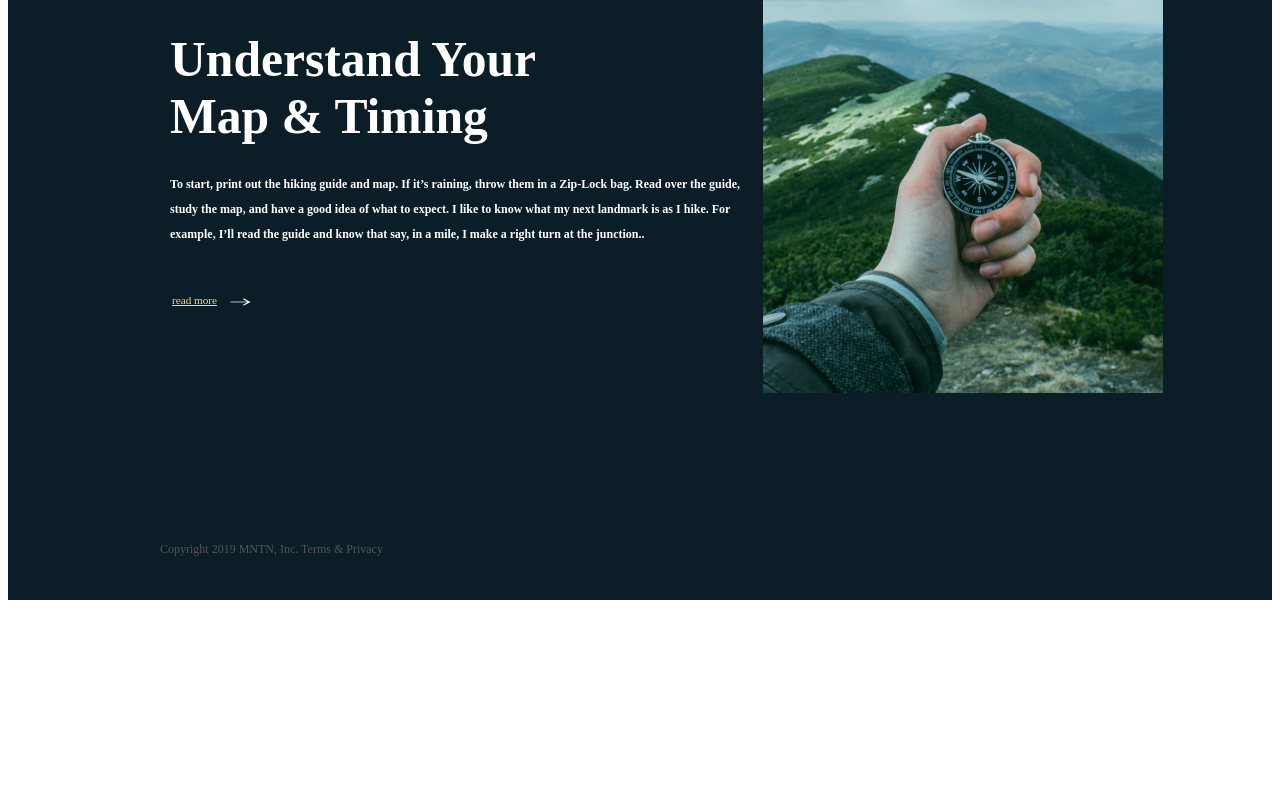
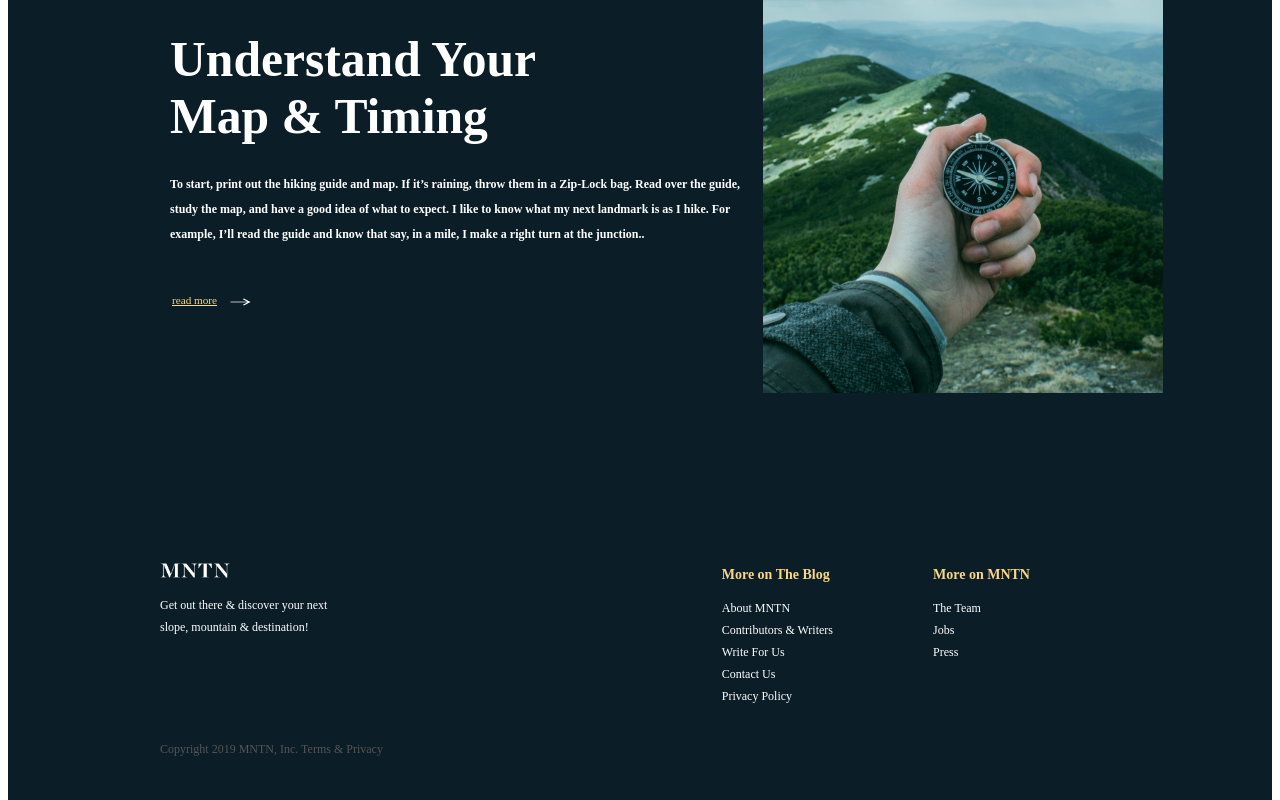
Before and after one commit to Anita-ihuman/MNTN-Template-, a Next.js app: page / in a window 1280 px wide. Shown: the part 2449-3249 px from the top of the page. Before the commit the page ends 3057 px from the top, so only its background shows below. Built offline with nearby package versions, Linux system fonts and the light colour scheme.

Commit message:
position relative to footer

```diff
--- a/styles/footer.module.scss
+++ b/styles/footer.module.scss
@@ -1,6 +1,9 @@
 .footer {
   width: 100%;
    background-color: #0b1d26;
+   z-index: 40px;
+   position: relative;
+   top: 200px;
 }
 
 .Third {
```
